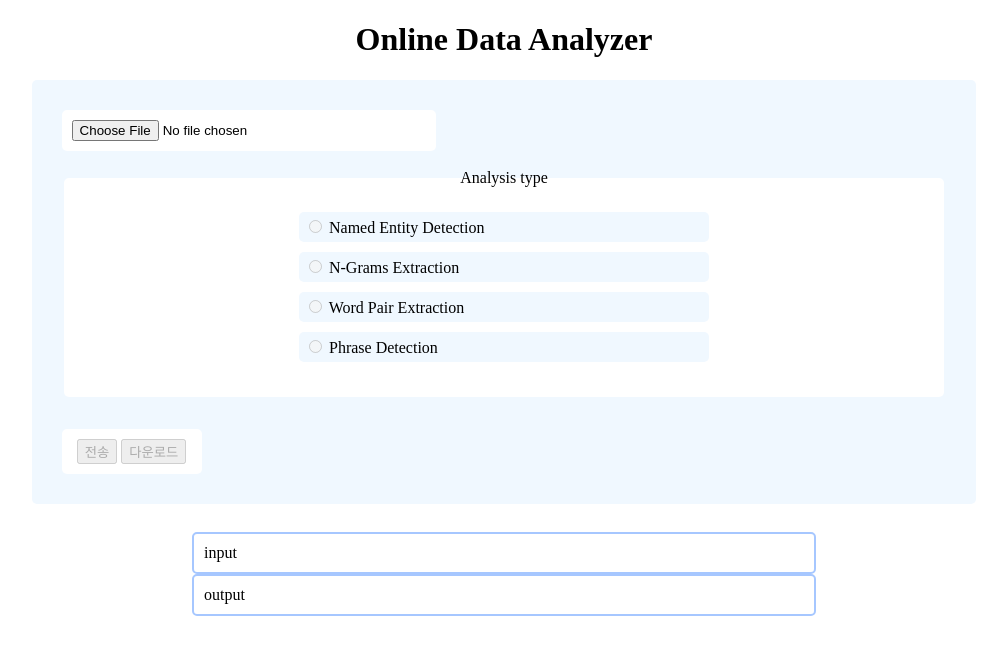
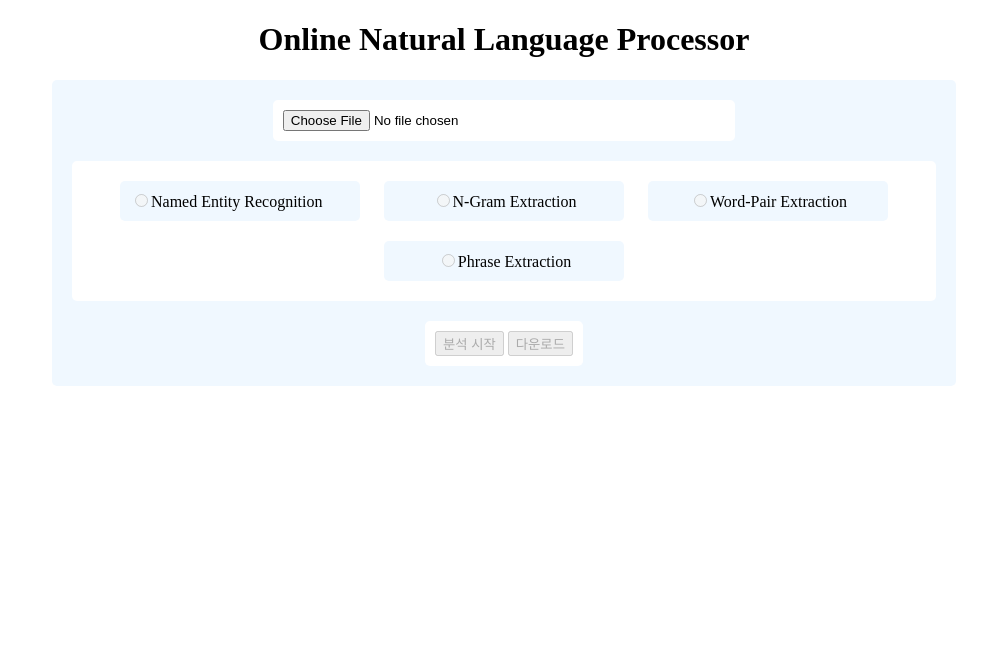
Before and after one commit to jin519/OnlineNaturalLanguageProcessor, a Flask app: page / in a window 1280 px wide. Shown: the top 655 px of the page, without its empty margins (136-1143 px from the left). Run offline with Flask 2, Linux system fonts and the light colour scheme; parts of the project's set-up code (start-up, migrations or seed data) failed here and were passed over.

Commit message:
beautify front

```diff
--- a/application/nlp/NGramsExtractor.py
+++ b/application/nlp/NGramsExtractor.py
@@ -27,7 +27,6 @@ def run(article, numTokens, freqThreshold):
         # localDist에 존재하는 빈도 분포를 조사
         # key: 복합어 / value: 빈도 수
         for key, value in localDist.items():
-
             # 만약 globalFreqDist에 이미 존재하는 복합어라면
             if key in globalFreqDist:
                 # 해당 복합어의 빈도 수에 value를 누적
--- /dev/null
+++ b/application/static/index.css
@@ -0,0 +1,47 @@
+body {
+    text-align: center;
+}
+
+.roundedBox {
+    display: inline-block;
+    background-color: white;
+    border-radius: 5px;
+    padding: 10px;
+    margin: 10px;
+}
+
+.hiddenBox {
+    display: none;
+}
+
+.hiddenForm {
+    margin-right: 5px;
+}
+
+.outputBox {
+    border-width: 2px;
+    border-style: solid;
+    border-color: #a6c7ff;
+    width: 30%;
+}
+
+.radioLabel {
+    width: 220px;
+}
+
+.alignLeft {
+    text-align: left;
+}
+
+.bgAliceBlue {
+    background-color: aliceblue;
+}
+
+#formBox {
+    width: 70%;
+    margin-top: 0px;
+}
+
+#fileForm {
+    width: 50%;
+}
--- a/application/static/main.js
+++ b/application/static/main.js
@@ -1,212 +1,181 @@
-document.writeln("<script src='../static/download.js?1906241034'></script>");
+// 분석 방법 enum
+const ProcessingType = {
+    NER: '0',
+    N_GRAM: '1',
+    WORD_PAIR: '2',
+    PHRASE: '3'
+};
 
-var fileReaderForm; // file reader dom 객체
-var fileReader; // file reader 객체
-var input; // 입력받은 텍스트 파일을 출력하는 dom 객체
-var output; // 분석 결과를 출력하는 dom 객체
+// 출력 영역
+var rawOutput;
+var posTaggedOutput;
+var resultOutput;
 
-var radioButtons; // 라디오 버튼 레퍼런스 리스트
-var currentRadioIdx;
+// 파일 관리
+var fileForm;
+var fileReader;
 
-var wordPairParamUI;
-var posList1;
-var posList2;
+// 라디오 버튼
+var radios;
+var radioComments;
+var radioForms;
+var prevRadioIdx = -1;
 
-var ngramsParamUI;
-var ngramsNumTokens;
-var ngramsFreqThreshold;
+// 분석 시작 버튼
+var submitBtn;
 
-var phraseParamUI;
-var phraseList;
+// 서버 통신
+var rawText;
+var posTaggedText;
+var resultText;
 
-var submitButton; // 전송 버튼
-var downloadButton; // 다운로드 버튼
+function init() {
+    initOutputs();
+    initFileManager();
+    initRadios();
 
-var localText; // 사용자가 선택한 텍스트 파일을 저장하는 string 변수
-var serverResult; // 서버가 가공한 텍스트 파일을 저장하는 string 변수
-
-var currentRoute = null;
-
-function onLoadTextFile() {
-    submitButton.disabled = false;
-
-    for (var i = 0; i < radioButtons.length; i++)
-        radioButtons[i].disabled = false;
+    submitButton = document.getElementById("submitButton");
 }
 
-// 초기화 함수
-function init() {
-    // dom 객체를 가져온다.
-    fileReaderForm = document.getElementById("fileReaderForm");
-    input = document.getElementById("input");
-    output = document.getElementById("output");
-    radioButtons = document.getElementsByName("radioButtons");
+/**
+ * 출력 영역에 대한 dom 객체 레퍼런스를 가져온다.
+ */
+function initOutputs() {
+    rawOutput = document.getElementById("rawOutput");
+    posTaggedOutput = document.getElementById("posTaggedOutput");
+    resultOutput = document.getElementById("resultOutput");
+}
 
-    submitButton = document.getElementById("submit");
-    downloadButton = document.getElementById("download");
-
-    ngramsParamUI = document.getElementById("ngramsParamUI");
-    ngramsNumTokens = document.getElementById("ngramsNumTokens");
-    ngramsFreqThreshold = document.getElementById("ngramsFreqThreshold");
-
-    wordPairParamUI = document.getElementById("wordPairParamUI");
-    posList1 = document.getElementById("posList1");
-    posList2 = document.getElementById("posList2");
-
-    phraseParamUI = document.getElementById("phraseParamUI");
-    phraseList = document.getElementById("phraseList");
-
-    // localText, serverResult를 null로 초기화한다.
-    localText = null;
-    serverResult = null;
-
-    // file reader 객체를 만든다.
+/**
+ * 파일 폼 dom 객체 레퍼런스를 가져온다.
+ * fileReader 객체를 생성하고, 이벤트 리스너를 등록한다.
+ */
+function initFileManager() {
+    fileForm = document.getElementById("fileForm");
     fileReader = new FileReader();
 
-    // onload 리스너를 단다. 콜백 함수로, 파일 로드가 완료되면 실행된다.
-    fileReader.onload = function (event) {
-        // 읽어온 문자열을 localText에 할당한다.
-        localText = event.target.result;
+    // 사용자가 파일을 선택하면 내용을 텍스트로 가져온다.
+    fileForm.addEventListener("change", function () {
+        fileReader.readAsText(fileForm.files[0]);
+    });
 
-        // output 객체의 innerText로 localText를 설정한다.
-        input.innerText = localText;
+    // 파일이 전부 로드되면 원본 텍스트를 저장 및 출력한다.
+    // 라디오 버튼, 분석 시작 버튼을 활성화한다.
+    fileReader.addEventListener("load", function (event) {
+        rawText = event.target.result;
+        rawOutput.style.display = "inline-block";
+        rawOutput.innerText = rawText;
 
-        onLoadTextFile();
-    };
-}
-
-// 사용자가 파일을 선택하면 불리는 콜백 함수
-function fileRead() {
-    // 텍스트 파일을 읽어온다.
-    fileReader.readAsText(fileReaderForm.files[0]);
-}
-
-function onRadioChange(target) {
-    currentRadioIdx = parseInt(target.value);
-
-    switch (currentRadioIdx) {
-        // NamedEntity
-        case 0:
-            currentRoute = "/NamedEntity";
-            ngramsParamUI.style.display = "none";
-            wordPairParamUI.style.display = "none";
-            phraseParamUI.style.display = "none";
-            break;
-
-        // NGrams
-        case 1:
-            currentRoute = "/NGrams";
-            ngramsParamUI.style.display = "inline-block";
-            wordPairParamUI.style.display = "none";
-            phraseParamUI.style.display = "none";
-            break;
-
-        // WordPair
-        case 2:
-            currentRoute = "/WordPair";
-            ngramsParamUI.style.display = "none";
-            wordPairParamUI.style.display = "inline-block";
-            phraseParamUI.style.display = "none";
-            break;
-
-        // Phrase
-        case 3:
-            currentRoute = "/Phrase";
-            ngramsParamUI.style.display = "none";
-            wordPairParamUI.style.display = "none";
-            phraseParamUI.style.display = "inline-block";
-            break;
-    }
-}
-
-function buildAdditionalParams() {
-    var retVal = "";
-
-    switch (currentRadioIdx) {
-        // NamedEntity
-        case 0:
-            break;
-
-            // NGrams
-        case 1:
-            retVal += (ngramsNumTokens.value + "\n");
-            retVal += (ngramsFreqThreshold.value + "\n");
-            break;
-
-            // WordPair
-        case 2:
-            retVal += (posList1.options[posList1.selectedIndex].value + "\n");
-            retVal += (posList2.options[posList2.selectedIndex].value + "\n");
-            break;
-
-            // Phrase
-        case 3:
-            retVal += (phraseList.options[phraseList.selectedIndex].value);
-            break;
-    }
-
-    return retVal;
-}
-
-// 전송 버튼을 누르면 호출되는 콜백 함수
-function submitBtnOnClick() {
-    if (currentRoute == null) {
-        alert("먼저 분석 종류를 선택해주시기 바랍니다.");
-        return;
-    }
-
-    onAnalyzingStart();
-    alert("분석을 시작합니다.");
-
-    var params = buildAdditionalParams();
-
-    // 서버로 읽어온 텍스트 파일을 보내고, 가공된 데이터를 가져온다.
-    $.ajax({
-        type: "POST",
-        url: currentRoute,
-
-        // data는 이름 : 컨텐츠 쌍으로 구성된다. (json format)
-        data: {
-            article: localText,
-            additionalParams: params
-        },
-        success: function (response) {
-            // 분석한 결과를 serverResult에 저장하고, 알림을 띄운 후 innerText로 설정한다.
-            serverResult = response['result'];
-
-            output.innerText = serverResult;
-            onAnalyzingFinish();
-
-            alert('분석이 완료되었습니다.');
-        }
+        activateRadios();
+        radios[0].click(); // 첫번째 라디오 버튼을 기본으로 클릭한다.
+        activateSubmitButton();
     });
 }
 
-// 다운로드 버튼을 누르면 호출되는 콜백 함수
-function downloadBtnOnClick() {
-    // 분석 결과를 로컬에 저장한다.
-    download(serverResult, "result.txt", "text/plain");
+/**
+ * 라디오 버튼 dom 객체 레퍼런스를 가져오고, 이벤트 리스너를 등록한다.
+ */
+function initRadios() {
+    radios = document.getElementsByName("processingType");
+    radioComments = document.getElementsByClassName("hiddenComment");
+    radioForms = document.getElementsByClassName("hiddenForm");
 
-    for (var i = 0; i < radioButtons.length; i++)
-        radioButtons[i].disabled = true;
+    radios.forEach(radio => radio.addEventListener("click", onRadioClick));
 }
 
-function onAnalyzingStart() {
-    fileReaderForm.disabled = true;
-    submitButton.disabled = true;
-
-    for (var i = 0; i < radioButtons.length; i++)
-        radioButtons[i].disabled = true;
-
-    downloadButton.disabled = true;
+/**
+ * 분석 시작 버튼 dom 객체 레퍼런스를 가져오고, 이벤트 리스너를 등록한다.
+ */
+function initSubmitButton() {
+    submitBtn = document.getElementsById("submitButton");
 }
 
-function onAnalyzingFinish() {
-    fileReaderForm.disabled = false;
+/**
+ * 라디오 버튼을 활성화한다.
+ */
+function activateRadios() {
+    radios.forEach(radio => radio.disabled = false);
+}
+
+/**
+ * 라디오 버튼 클릭 시 호출된다.
+ */
+function onRadioClick() {
+    const RADIO_IDX = this.value;
+
+    markClickedRadio(RADIO_IDX);
+    showRadioForm(RADIO_IDX);
+    showRadioComment(RADIO_IDX);
+
+    prevRadioIdx = RADIO_IDX;
+}
+
+/**
+ * 라디오 버튼 클릭 시 버튼 배경색을 강조한다.
+ * @param {number} radioIdx 클릭한 라디오 버튼 인덱스
+ */
+function markClickedRadio(radioIdx) {
+    if (prevRadioIdx >= ProcessingType.NER)
+        radios[prevRadioIdx].parentElement.style.backgroundColor = "aliceblue";
+
+    radios[radioIdx].parentElement.style.backgroundColor = "#a6c7ff";
+}
+
+/**
+ * 라디오 버튼 클릭시 대응하는 분석 방법에 필요한 폼을 출력한다.
+ * NER의 경우 추가로 필요한 폼이 없기 때문에, radioForm 배열이 왼쪽으로 한칸 씩 당겨진다.
+ * @example
+ * radioForm[0]: N-GRAM, radioForm[1]: Word-Pair, radioForm[2]: Phrase
+ * @param {number} radioIdx 클릭한 라디오 버튼 인덱스
+ */
+function showRadioForm(radioIdx) {
+    if (prevRadioIdx > ProcessingType.NER)
+        radioForms[(prevRadioIdx - 1)].style.display = "none";
+
+    if (radioIdx > ProcessingType.NER)
+        radioForms[radioIdx - 1].style.display = "inline-block";
+}
+
+/**
+ * 라디오 버튼 클릭시 대응하는 분석 방법에 대한 코멘트를 출력한다.
+ * @param {number} radioIdx 클릭한 라디오 버튼 인덱스
+ */
+function showRadioComment(radioIdx) {
+    if (prevRadioIdx >= ProcessingType.NER)
+        radioComments[prevRadioIdx].style.display = "none";
+
+    radioComments[radioIdx].style.display = "inline-block";
+}
+
+/**
+ * 분석 시작 버튼을 활성화한다.
+ */
+function activateSubmitButton() {
     submitButton.disabled = false;
+}
 
-    for (var i = 0; i < radioButtons.length; i++)
-        radioButtons[i].disabled = false;
+// 분석 시작 버튼 클릭 시 호출된다.
 
-    downloadButton.disabled = false;
+// 서버로 원본 텍스트 파일을 보내고, 가공된 데이터를 가져온다.
+// @param route: 경로
+function requestAnalysis(route) {
+    // $.ajax({
+    //     type: "POST",
+    //     url: route,
+
+    //     // data는 이름 : 컨텐츠 쌍으로 구성된다. (json format)
+    //     data: {
+    //         article: rawText,
+    //         additionalParams: params
+    //     },
+    //     success: function (response) {
+    //         // 분석한 결과를 serverResult에 저장하고, 알림을 띄운 후 innerText로 설정한다.
+    //         resultText = response['result'];
+
+    //         output.innerText = serverResult;
+    //         onAnalyzingFinish();
+
+    //         alert('분석이 완료되었습니다.');
+    //     }
+    // });
 }
--- a/application/templates/index.html
+++ b/application/templates/index.html
@@ -3,130 +3,51 @@
 
 <head>
     <meta charset="UTF-8">
-    <title>Online Data Analyzer</title>
-    <script src="../static/main.js?1907171657"></script>
-    <script src="https://code.jquery.com/jquery-3.4.1.min.js?1906241132"></script>
+    <title>Online NL Processor</title>
     <style>
-        h1 {
-            text-align: center;
-        }
-
-        form {
-            background-color: aliceblue;
-            width: 70%;
-            padding: 30px;
-            border-radius: 5px;
-            margin: auto;
-        }
-
-        .box {
-            text-align: center;
-            background-color: white;
-            padding: 10px;
-            border-radius: 5px;
-        }
-
-        #fileReaderForm {
-            width: 40%;
-        }
-
-        #analysisTypeFieldset {
-            border: none;
-            padding: 20px 20px 30px 20px;
-            margin-bottom: 32px;
-        }
-
-        #analysisTypeFieldset>label {
-            background-color: aliceblue;
-            display: inline-block;
-            text-align: left;
-            width: 400px;
-            margin: 5px 80px;
-            padding: 5px;
-            border-radius: 5px;
-        }
-
-        #analysisTypeFieldset>label:hover {
-            background-color: #a6c7ff;
-        }
-
-        .hiddenBox {
-            display: none;
-            background-color: white;
-            padding: 10px;
-            border-radius: 5px;
-            margin-right: 100%;
-            margin-bottom: 32px;
-        }
-
-        #ngramsParamUI {
-            width: 320px;
-        }
-
-        #wordPairParamUI {
-            width: 232px;
-        }
-
-        #phraseParamUI {
-            width: 105px;
-        }
-
-        #buttonSection {
-            display: inline-block;
-            width: 120px;
-        }
-
-        #textAreaSection>* {
-            text-align: left;
-            vertical-align: top;
-            border: 2px solid #a6c7ff;
-            display: inline-block;
-            width: 600px;
-            padding: 10px;
-            border-radius: 5px;
-        }
+        @import url("../static/index.css");
     </style>
 </head>
 
 <body onload="init()">
-    <h1>Online Data Analyzer</h1>
+    <!-- 타이틀 -->
+    <h1>Online Natural Language Processor</h1>
 
-    <form>
-        <input id="fileReaderForm" class="box" type="file" accept="text/plain" onchange="fileRead()"><br><br>
+    <!-- 폼 -->
+    <div id="formBox" class="roundedBox bgAliceBlue">
 
-        <fieldset id=analysisTypeFieldset class="box">
-            <legend>Analysis type</legend>
+        <!-- 파일 폼 -->
+        <input id="fileForm" class="roundedBox" type="file" accept="text/plain"><br>
+
+        <!-- 라디오 버튼 폼 -->
+        <div class="roundedBox">
+            <label class="roundedBox radioLabel alignLeft bgAliceBlue">
+                <input type="radio" name="processingType" value="0" disabled>Named Entity Recognition
+            </label>
+            <label class="roundedBox radioLabel bgAliceBlue">
+                <input type="radio" name="processingType" value="1" disabled>N-Gram Extraction
+            </label>
+            <label class="roundedBox radioLabel bgAliceBlue">
+                <input type="radio" name="processingType" value="2" disabled>Word-Pair Extraction
+            </label>
+            <label class="roundedBox radioLabel bgAliceBlue">
+                <input type="radio" name="processingType" value="3" disabled>Phrase Extraction
+            </label>
+        </div><br>
+
+        <!-- N-Gram Extraction 라디오 버튼을 선택하면 출력되는 폼 -->
+        <div class="roundedBox hiddenForm hiddenBox">
             <label>
-                <input type="radio" name="radioButtons" value="0" onclick="onRadioChange(this)" disabled>
-                Named Entity Detection
+                토큰 수 <input id="ngramNumTokens" type="number" value="2" min="0" max="10" step="1">
             </label>
             <label>
-                <input type="radio" name="radioButtons" value="1" onclick="onRadioChange(this)" disabled>
-                N-Grams Extraction
-            </label>
-            <label>
-                <input type="radio" name="radioButtons" value="2" onclick="onRadioChange(this)" disabled>
-                Word Pair Extraction
-            </label>
-            <label>
-                <input type="radio" name="radioButtons" value="3" onclick="onRadioChange(this)" disabled>
-                Phrase Detection
-            </label>
-        </fieldset>
-
-        <div id="ngramsParamUI" class="hiddenBox">
-            <label>
-                토큰 수&nbsp;
-                <input type="number" id="ngramsNumTokens" value="2" min="0" max="10" step="1">
-            </label>
-            <label>
-                &nbsp;&nbsp;빈도수 임계값&nbsp;
-                <input type="number" id="ngramsFreqThreshold" value="3" min="0" max="10" step="1">
+                빈도수 임계값 <input id="ngramsFreqThreshold" type="number" value="2" min="0" max="10" step="1">
             </label>
         </div>
 
-        <div id="wordPairParamUI" class="hiddenBox">
-            <select id="posList1">
+        <!-- Word-Pair Extraction 라디오 버튼을 선택하면 출력되는 폼 -->
+        <div class="roundedBox hiddenForm hiddenBox">
+            <select id="wordpairPosList1">
                 <option value="NOUN">명사(NOUN)</option>
                 <option value="VERB">동사(VERB)</option>
                 <option value="ADJ">형용사(ADJ)</option>
@@ -137,7 +58,7 @@
                 <option value="CONJ">접속사(CONJ)</option>
                 <option value="INT">감탄사(INT)</option>
             </select>
-            <select id="posList2">
+            <select id="wordpairPosList2">
                 <option value="NOUN">명사(NOUN)</option>
                 <option value="VERB">동사(VERB)</option>
                 <option value="ADJ">형용사(ADJ)</option>
@@ -150,7 +71,8 @@
             </select>
         </div>
 
-        <div id="phraseParamUI" class="hiddenBox">
+        <!-- Phrase Extraction 라디오 버튼을 선택하면 출력되는 폼 -->
+        <div class="roundedBox hiddenForm hiddenBox">
             <select id="phraseList">
                 <option value="NP">명사구(NP)</option>
                 <option value="PP">전치사구(PP)</option>
@@ -158,17 +80,116 @@
             </select>
         </div>
 
-        <div id="buttonSection" class="box">
-            <input type="button" id="submit" onclick="submitBtnOnClick()" value="전송" disabled />
-            <input type="button" id="download" onclick="downloadBtnOnClick()" value="다운로드" disabled />
+        <!-- 버튼 폼 -->
+        <div class="roundedBox">
+            <button type="button" id="submitButton" disabled>분석 시작</button>
+            <button type="button" id="downloadButton" disabled>다운로드</button>
+        </div><br>
+
+        <!-- Named Entity Recognition 라디오 버튼을 선택하면 출력되는 코멘트 -->
+        <div class="hiddenComment roundedBox hiddenBox alignLeft">
+            토큰 별 유형 정보를 출력합니다.<br>
+            유형에는 다음과 같은 타입들이 있습니다.<br><br>
+
+            <table>
+                <tr>
+                    <td><b>COMMERCIAL_ITEM</b></td>
+                    <td>브랜드 제품</td>
+                </tr>
+                <tr>
+                    <td><b>DATE</b></td>
+                    <td>전체 날짜(11/25/2017), 일(Tuesday), 월(May) 또는 시간(8:30 a.m.)</td>
+                </tr>
+                <tr>
+                    <td><b>EVENT</b></td>
+                    <td>축제, 콘서트, 선거 등의 행사</td>
+                </tr>
+                <tr>
+                    <td><b>LOCATION</b></td>
+                    <td>국가, 도시, 호수, 건물 등과 같은 특정 위치</td>
+                </tr>
+                <tr>
+                    <td><b>ORGANIZATION</b></td>
+                    <td>정부, 회사, 종교, 스포츠 팀 등과 같은 대규모 조직</td>
+                </tr>
+                <tr>
+                    <td><b>PERSON</b></td>
+                    <td>개인, 사람 그룹, 닉네임, 가상의 인물</td>
+                </tr>
+                <tr>
+                    <td><b>QUANTITY</b></td>
+                    <td>통화, 백분율, 숫자, 바이트 등과 같은 정량화 된 수치</td>
+                </tr>
+                <tr>
+                    <td><b>TITLE</b></td>
+                    <td>영화, 책, 노래 등과 같은 창작물이나 창작물에 부여된 공식 명칭</td>
+                </tr>
+            </table><br>
+
+            <i>예. wonjin - PERSON, seoul - LOCATION, tuesday - DATE</i>
         </div>
-    </form>
-    <br>
 
-    <div id="textAreaSection" class="box">
-        <div id="input">input</div>
-        <div id="output">output</div>
-    </div>
+        <!-- N-Gram Extraction 라디오 버튼을 선택하면 출력되는 코멘트 -->
+        <div class="hiddenComment roundedBox hiddenBox alignLeft">
+            주어진 문장을 토큰 별로 분할한 뒤, n개 단위로 묶어 n-gram 리스트를 생성합니다.<br>
+            문서 내 n-gram들의 빈도수를 측정합니다.<br>
+            임계값 이상의 n-gram을 출력합니다.<br><br>
+
+            <i>예. 토큰 수: 3, 빈도수 임계값 3 &#x279C; ('My', 'name', 'is') - 3</i><br>
+            <table>
+                <tr>
+                    <td><b>My name is jin.</b></td>
+                    <td><b>My name is Jin.</b></td>
+                    <td><b>My name is JIN.</b></td>
+                </tr>
+                <tr>
+                    <td><mark>('My', 'name', 'is')</mark></td>
+                    <td><mark>('My', 'name', 'is')</mark></td>
+                    <td><mark>('My', 'name', 'is')</mark></td>
+                </tr>
+                <tr>
+                    <td>('name', 'is', 'jin')</td>
+                    <td>('name', 'is', 'Jin')</td>
+                    <td>('name', 'is', 'JIN')</td>
+                </tr>
+                <tr>
+                    <td>('is', 'jin', '.')</td>
+                    <td>('is', 'Jin', '.')</td>
+                    <td>('is', 'JIN', '.')</td>
+                </tr>
+            </table>
+        </div>
+
+        <!-- Word-Pair Extraction 라디오 버튼을 선택하면 출력되는 코멘트 -->
+        <div class="hiddenComment roundedBox hiddenBox alignLeft">
+            사용자가 두개의 품사를 선택합니다.<br>
+            주어진 문장을 토큰 별로 분할한 뒤, 연속되는 토큰의 품사를 조사합니다.<br>
+            선택한 품사들과 일치하는 토큰 쌍을 출력합니다.<br><br>
+
+            <i>예. 명사, 동사 &#x279C; Ministry said, Moon expressed, government hopes</i>
+        </div>
+
+        <!-- Phrase Extraction 라디오 버튼을 선택하면 출력되는 코멘트 -->
+        <div class="hiddenComment roundedBox hiddenBox alignLeft">
+            사용자가 추출할 구(Phrase)를 선택합니다.<br>
+            주어진 문장 내 해당되는 구를 출력합니다.<br><br>
+
+            <i>예. 명사구 &#x279C; the former Emperor Akihito, Foreign Ministry spokesman</i>
+        </div>
+    </div><br>
+
+    <!-- 원본 텍스트를 출력하는 영역 -->
+    <div id="rawOutput" class="outputBox roundedBox hiddenBox alignLeft"></div>
+
+    <!-- 텍스트를 가공하여 토큰 단위로 품사 태그를 붙여서 출력하는 영역 -->
+    <div id="posTaggedOutput" class="outputBox roundedBox hiddenBox alignLeft"></div>
+
+    <!-- 분석 결과를 출력하는 영역 -->
+    <div id="resultOutput" class="outputBox roundedBox hiddenBox alignLeft"></div>
+
+    <!-- 자바 스크립트 -->
+    <script src="https://ajax.googleapis.com/ajax/libs/jquery/3.4.1/jquery.min.js"></script>
+    <script src="../static/main.js"></script>
 </body>
 
 </html>
```
Also changed, not shown: 1 other file.
